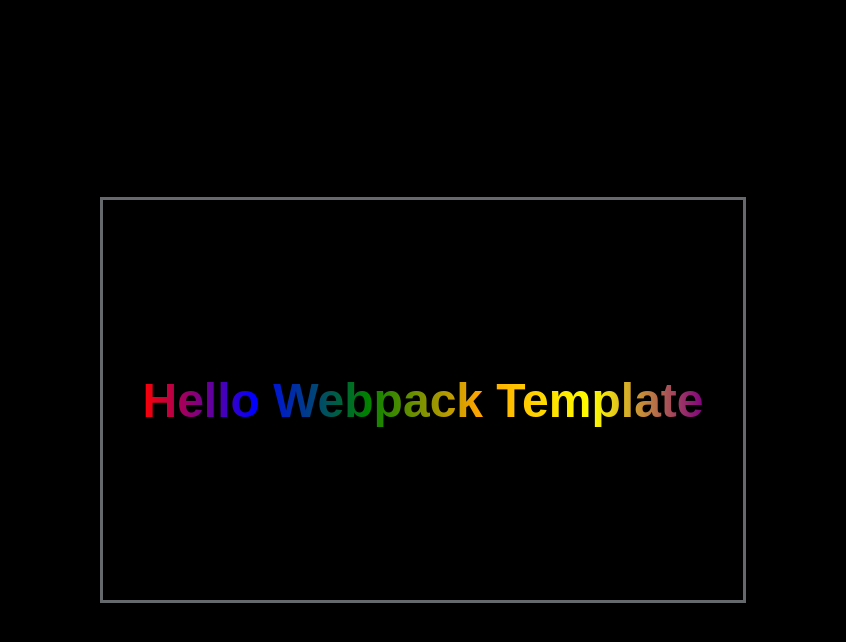
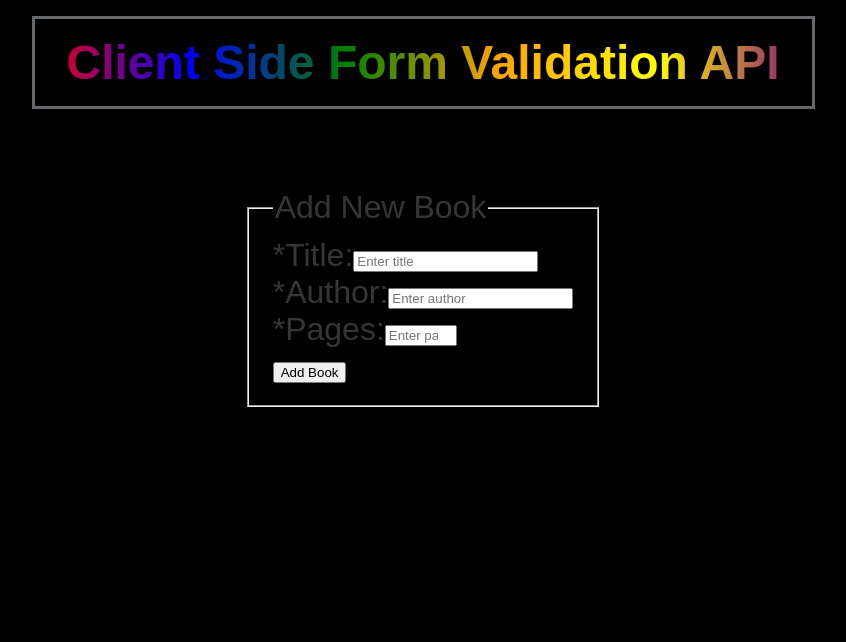
Before and after one commit to JustWaveThings/client_side_form_validation, a website built with webpack: page src/index.html in a window 1280 px wide. Shown: the whole page, without its empty margins (217-1063 px from the left). Built offline with nearby package versions, Linux system fonts and the light colour scheme.

Commit message:
Project start with Webpack Template and a form I created earlier.

```diff
--- a/src/index.html
+++ b/src/index.html
@@ -8,7 +8,7 @@
 </head>
 
 <body>
-  <div class="container"> <span>Hello Webpack Template</span></div>
+  <div class="container"> <span>Client Side Form Validation API</span></div>
 </body>
 
 </html>
--- a/src/index.js
+++ b/src/index.js
@@ -1 +1,62 @@
 import './style.css';
+
+const body = document.querySelector('body');
+
+
+const formContainer = document.querySelector('.form-container');
+
+const form = document.createElement('form');
+form.id = 'book-add';
+form.name = 'book-add';
+
+body.appendChild(form);
+
+const fieldset = document.createElement('fieldset');
+fieldset.id = 'book-add-fieldset';
+fieldset.name = 'book-add-fieldset';
+
+const legend = document.createElement('legend');
+legend.textContent = 'Add New Book';
+fieldset.appendChild(legend);
+
+// Section generator function
+function createBookSection(labelName, inputType, inputId, inputPlaceholder, inputRequired = true ) {
+	const section = document.createElement('div');
+	section.classList.add('form-control');
+	fieldset.appendChild(section);
+
+	const label = document.createElement('label');
+	label.textContent = labelName;
+	label.setAttribute('for', inputId);
+	section.appendChild(label);
+
+	const input = document.createElement(inputType);
+	input.id = inputId;
+	input.name = inputId;
+	input.placeholder = inputPlaceholder;
+	input.required = inputRequired;
+	if (inputId === 'number') {
+		input.min = 1;
+		input.max = 5000;
+		input.type = 'number';
+	}
+	if (inputId === 'title' || inputId === 'author') {
+		input.type = 'text';
+		input.minLength = 2;
+		input.maxLength = 40;
+	}
+	section.appendChild(input);
+}
+
+createBookSection('*Title:', 'input', 'title', 'Enter title');
+createBookSection('*Author:', 'input', 'author', 'Enter author');
+createBookSection('*Pages:', 'input', 'number', 'Enter pages');
+
+const formBtn = document.createElement('button');
+formBtn.type = 'submit';
+formBtn.id = 'btn';
+formBtn.name = 'btn';
+formBtn.textContent = 'Add Book';
+fieldset.appendChild(formBtn);
+
+form.appendChild(fieldset);
--- a/src/style.css
+++ b/src/style.css
@@ -3,6 +3,7 @@
 	src: url(./fonts/Roboto-Regular.ttf);
 	format: ('ttf');
 }
+
 
 body {
 	background-color: black;
@@ -11,11 +12,13 @@
 	font-size: 16px;
 	display: flex;
 	flex-direction: column;
-	justify-content: center;
+	justify-content: flex-start;
 	align-items: center;
 	margin: 0;
 	padding: 0;
 	height: 100vh;
+	margin-top: 1rem;
+	gap: 5rem;
 }
 
 .container {
@@ -23,12 +26,23 @@
 	flex-direction: column;
 	justify-content: center;
 	align-items: center;
-	width: 50%;
-	height: 50vh;
+
+
 	border-color: rgba(240, 248, 255, 0.423);
 	border-style: solid;
 	font-size: 3rem;
 	font-weight: 700;
+}
+
+form {
+	display: flex;
+	flex-direction: column;
+	justify-content: center;
+	align-items: center;
+	width: 50%;
+
+	font-size: 2rem;
+	font-weight: 200;
 }
 
 span {
@@ -44,4 +58,11 @@
 	background-clip: text;
 	-webkit-background-clip: text;
 	color: transparent;
+	padding: 1rem 2rem;
 }
+
+
+legend {
+    font-weight: 400;
+	contenteditable: false;
+}
```
Also changed, not shown: 1 other file.
